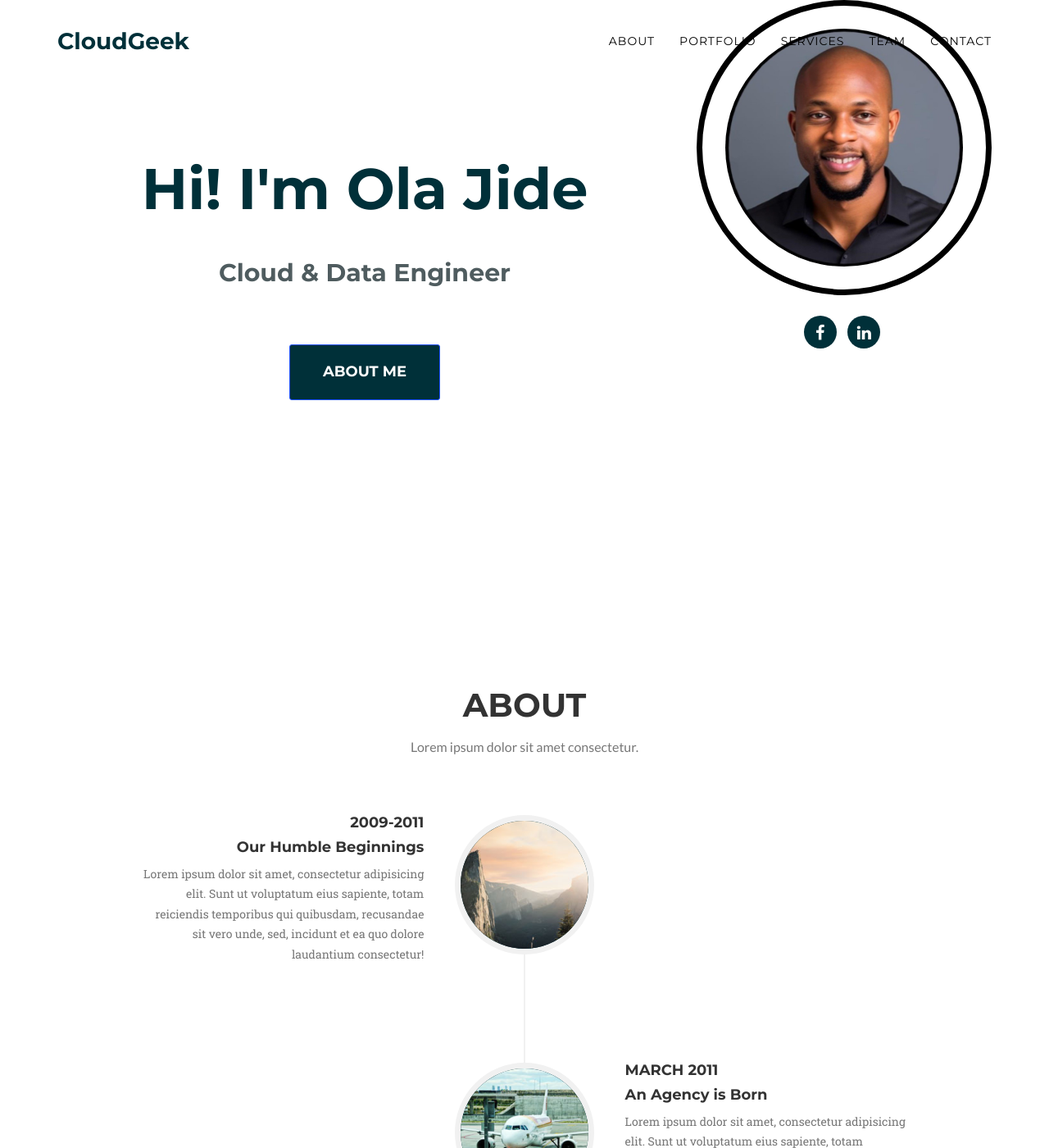
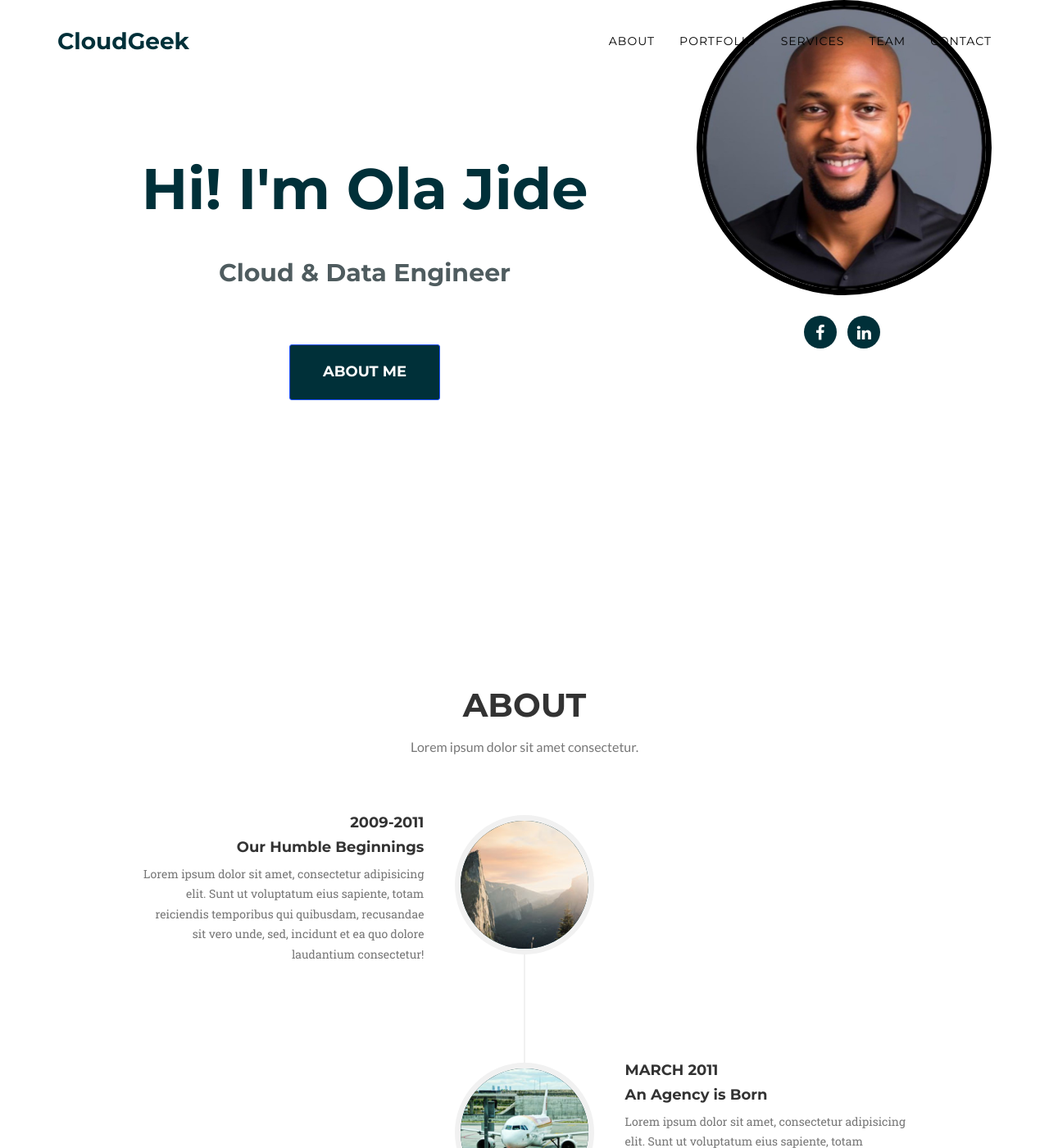
Before and after one commit to OlaOlagunju/cloudgeek.com.ng, a Jekyll site: the page built from index.md, in a window 1280 px wide and 1400 px high. Shown: the whole window at 82% size. Built offline with Jekyll 4.4.1, drawn with Linux system fonts in a browser that asks for light colours; nearby versions of some CDN libraries; some web fonts are replaced.

Commit message:
Update agency.scss

```diff
--- a/_sass/agency.scss
+++ b/_sass/agency.scss
@@ -201,10 +201,10 @@ header {
     .col-sm-3 {
         padding-top: 150px;
         padding-bottom: 50px;
-    }
-    .img-circle {
-        padding: 2em;
-        border: white;
+        .img-responsive {
+            padding: 2em;
+            border: white;
+        }
     }
 }
 
@@ -234,10 +234,10 @@ header {
         .col-sm-3 {
             padding-top: 150px;
             padding-bottom: 50px;
-        }
-        .img-circle {
-            padding: 2em;
-            border: white;
+            .img-responsive {
+                padding: 2em;
+                border: white;
+            }
         }
     }
 }
```
